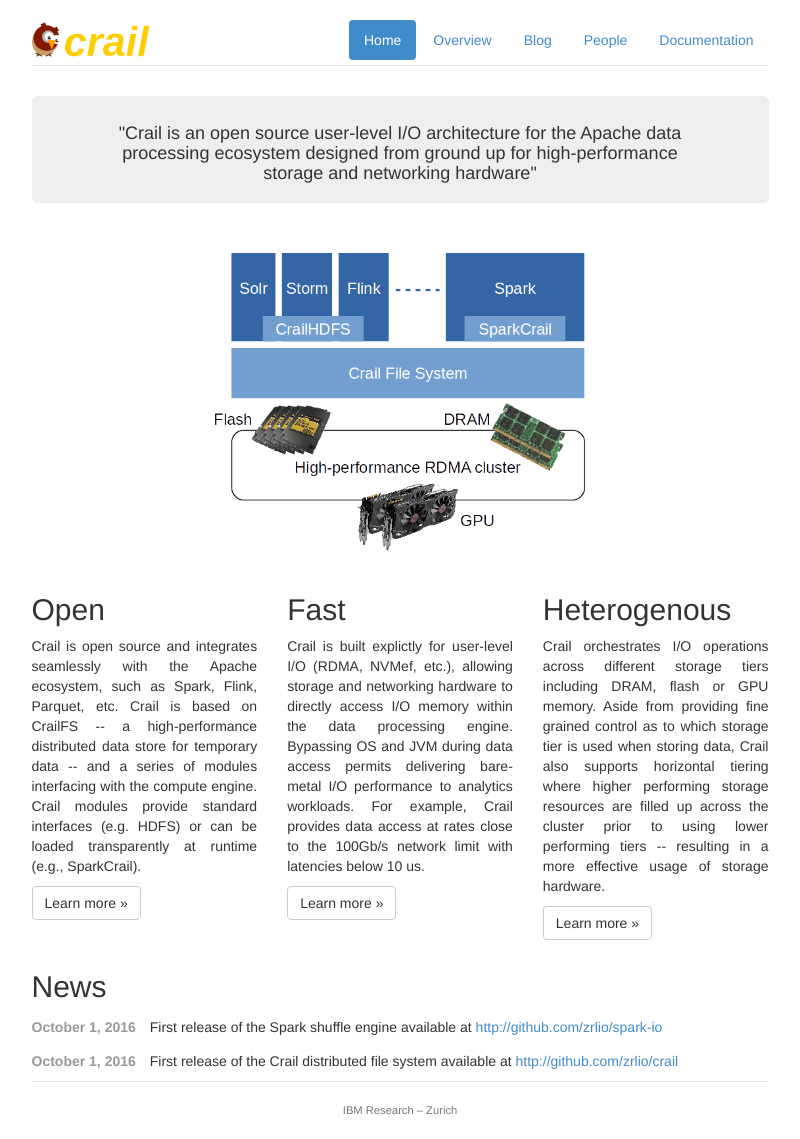
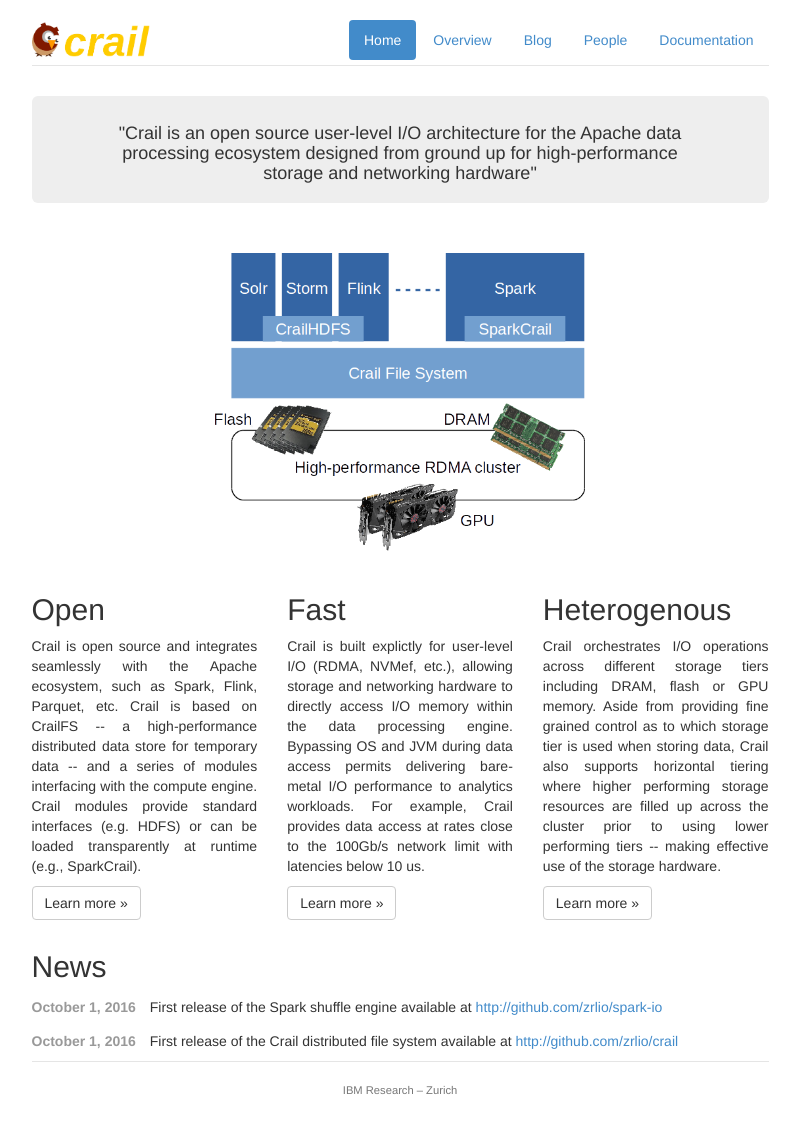
Before and after one commit to apache/incubator-crail-website, a Jekyll site: the page built from index.html, in a window 1280 px wide. Shown: the whole page, without its empty margins (240-1040 px from the left). Built offline with Jekyll 4.4.1, drawn with Linux system fonts in a browser that asks for light colours.

Commit message:
Update index.html

```diff
--- a/index.html
+++ b/index.html
@@ -28,7 +28,7 @@
 </div>
 <div class="col-lg-4">
 <h2>Heterogenous</h2>
-<p align="justify">Crail orchestrates I/O operations across different storage tiers including DRAM, flash or GPU memory. Aside from providing fine grained control as to which storage tier is used when storing data, Crail also supports horizontal tiering where higher performing storage resources are filled up across the cluster prior to using lower performing tiers -- resulting in a more effective usage of storage hardware.</p>
+<p align="justify">Crail orchestrates I/O operations across different storage tiers including DRAM, flash or GPU memory. Aside from providing fine grained control as to which storage tier is used when storing data, Crail also supports horizontal tiering where higher performing storage resources are filled up across the cluster prior to using lower performing tiers -- making effective use of the storage hardware.</p>
 <p><a class="btn btn-default" href="overview/index.html#fs">Learn more &raquo;</a></p>
 </div>
 </div>
```
